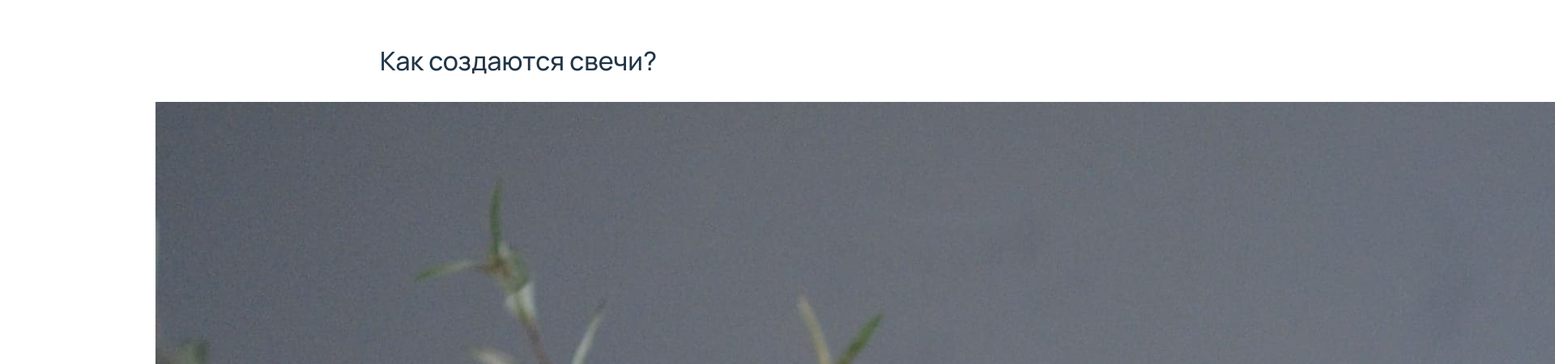
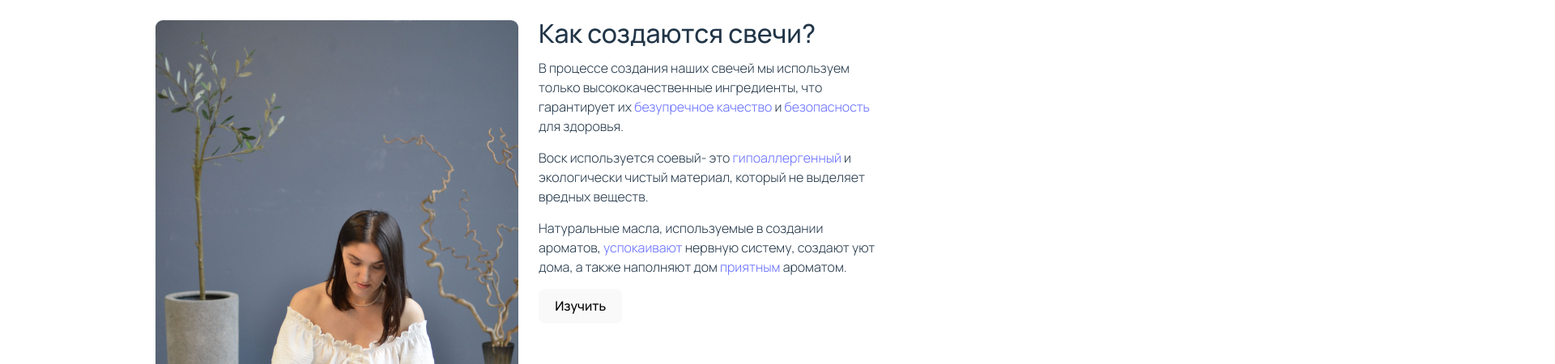
Before and after one commit to andrey-zinoviev-dev/proAnima, a React (Vite) app: page / in a window 1280 px wide. Shown: the part 1720-2170 px from the top of the page at 81% size, 1920 px wide, since content can reach past the window. Built offline with nearby package versions, Linux system fonts and the light colour scheme.

Commit message:
added footer

```diff
--- /dev/null
+++ b/src/Footer.jsx
@@ -0,0 +1,7 @@
+export default function Footer() {
+  return (
+    <footer className="footer">
+      <p>footer</p>
+    </footer>
+  )
+}
--- a/src/Home.jsx
+++ b/src/Home.jsx
@@ -11,6 +11,7 @@ import Landing from "./landing";
 import Starter from './Starter';
 import Candles from './Candles';
 import Process from './Process';
+import Footer from './Footer';
 export default function Home() {
     // const candlesRef = React.useRef();
 
@@ -37,6 +38,7 @@ export default function Home() {
                     <Categories />
                     <Candles />
                     <Process />
+                    <Footer />
                 </Landing>
                 {/* <section className="landing"> */}
                 {/* <div className="landing__side">
--- /dev/null
+++ b/src/Process.css
@@ -0,0 +1,37 @@
+.process__wrapper {
+  display: flex;
+  align-items: flex-start;
+  justify-content: space-between;
+  gap: 25px;
+}
+
+.process__wrapper img {
+  width: 50%;
+  border-radius: 9px;
+}
+
+.process__wrapper-text {
+  display: flex;
+  flex-direction: column;
+  justify-content: space-between;
+  align-items: flex-start;
+  gap: 15px;
+}
+
+.process__wrapper-text h2 {
+  margin: 0;
+  line-height: 1;
+}
+
+.process__p {
+  font-weight: 300;
+}
+
+.process__p-span {
+  color: #646cff;
+}
+
+.process__video {
+  width: 100%;
+  aspect-ratio: 16 / 9;
+}
--- a/src/Process.jsx
+++ b/src/Process.jsx
@@ -1,16 +1,29 @@
+import "./Process.css";
 import process from "./assets/process.jpg";
 import video from "./assets/IMG_1482.MOV"
 export default function Process () {
     return (
-        <section>
-            <h2>Как создаются свечи?</h2>
-            <img src={process}></img>
-            <p>В процессе создания наших свечей мы используем только высококачественные ингредиенты, что гарантирует их безупречное качество и безопасность для здоровья.
-                Воск используется соевый-  это гипоаллергенный и экологически чистый материал, который не выделяет вредных веществ.
-                Натуральные масла, используемые в создании ароматов, успокаивают нервную систему, создают уют дома, а также наполняют дом приятным ароматом.
-            </p>
+        <section className="process">
+            <div className="process__wrapper">
+                <img className="process__wrapper-img" src={process}></img>
+                <div className="process__wrapper-text">
+                    <h2 className="process__headline">Как создаются свечи?</h2>
+                    <p className="process__p">
+                        В процессе создания наших свечей мы используем только высококачественные ингредиенты, что гарантирует их <span className="process__p-span">безупречное качество</span> и <span className="process__p-span">безопасность</span> для здоровья.
+                    </p>
+                    <p className="process__p">
+                        Воск используется соевый-  это <span className="process__p-span">гипоаллергенный</span> и экологически чистый материал, который не выделяет вредных веществ.
+                    </p>
+                    <p className="process__p">
+                        Натуральные масла, используемые в создании ароматов, <span className="process__p-span">успокаивают</span> нервную систему, создают уют дома, а также наполняют дом <span className="process__p-span" >приятным</span> ароматом.
+                    </p>
+                    <button className="process__button">Изучить</button>
+                </div>
+
+            </div>
+
             <h3>Процесс создания свечей</h3>
-            <video src={video} controls muted></video>
+            <video className="process__video" src={video} controls muted></video>
         </section>
     )
-};
+}
```
